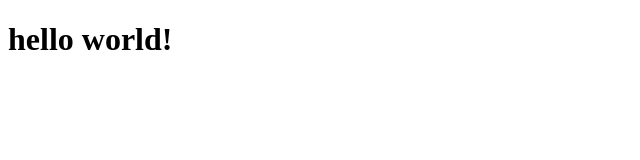
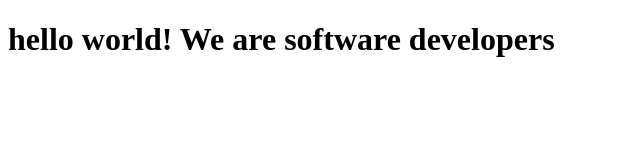
Before and after one commit to sulaimonaa/MicroverseHTML-CSS-Project, a plain HTML site: page index.html in a window 1280 px wide. Shown: the whole page, without its empty margins (0-640 px from the left). Drawn offline with Linux system fonts and the light colour scheme.

Commit message:
Second push

```diff
--- a/index.html
+++ b/index.html
@@ -7,6 +7,6 @@
     <title>Document</title>
 </head>
 <body>
-    <h1>hello world!</h1>
+    <h1>hello world! We are software developers</h1>
 </body>
 </html>
```
